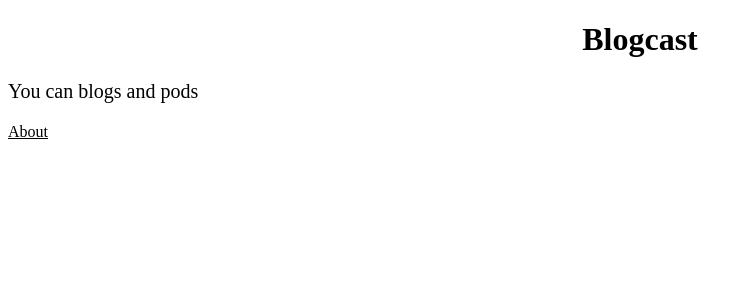
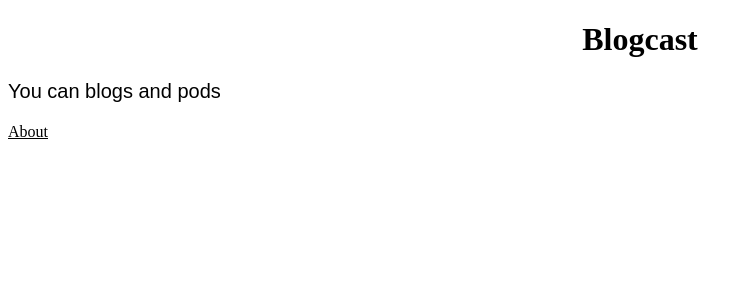
Before and after one commit to PuddlePY/Vortex, a Flask app: page / in a window 1280 px wide. Shown: the top 300 px of the page, without its empty margins (0-753 px from the left). Run offline with Flask 2, Linux system fonts and the light colour scheme.

Commit message:
Update home.html

```diff
--- a/templates/home.html
+++ b/templates/home.html
@@ -13,7 +13,7 @@ h1 {
 }
 
 p {
-  font-family: ZenDots;
+  font-family: Fantasy;
   font-size: 20px;
   colour: green;
 }
```
